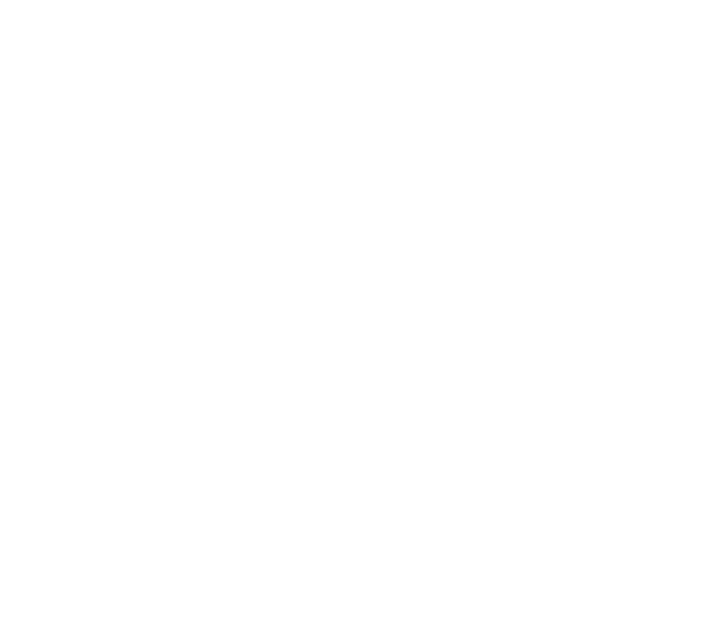
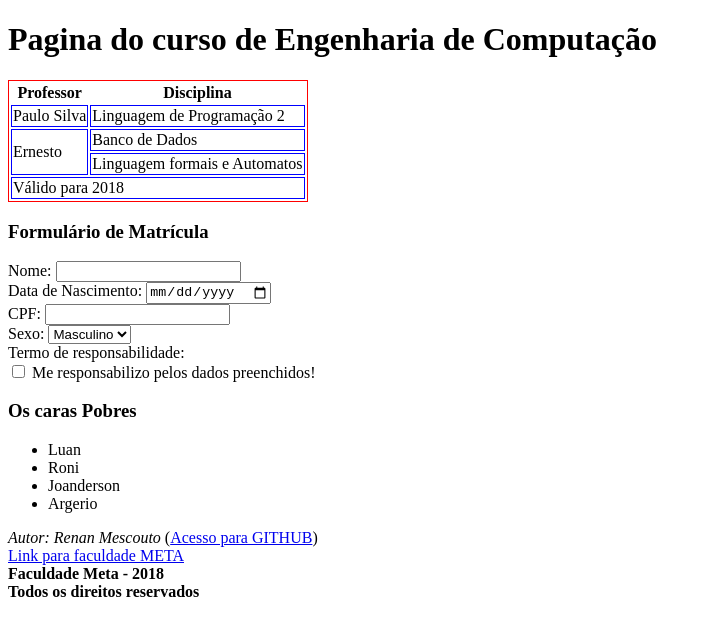
Before and after one commit to RenanMescouto/Aula1-HTML, a plain HTML site: page index2.html in a window 1280 px wide. Shown: the whole page, without its empty margins (0-711 px from the left). Drawn offline with Linux system fonts and the light colour scheme.

Commit message:
aula 04/09/2018

```diff
--- a/index2.html
+++ b/index2.html
@@ -0,0 +1,66 @@
+<!DOCTYPE html>
+<html>
+<head>
+
+	<title>Faculdade Meta</title>
+</head>
+<style type="text/css">
+	td {border: 1px solid blue;}
+</style>
+<body>
+	<h1>Pagina do curso de Engenharia de Computação</h1>
+	<table style="border: 1px solid red">
+		<thead>
+			<tr>
+			<th>Professor</th>
+			<th>Disciplina</th>
+			</tr>
+		</thead>
+		<tbody>
+		<tr>
+			<td>Paulo Silva</td>
+			<td>Linguagem de Programação 2</td>
+		</tr>
+		<tr>
+			<td rowspan= "2">Ernesto</td>
+			<td>Banco de Dados</td>
+		</tr>
+		<tr>
+
+			<td>Linguagem formais e Automatos</td>
+		</tr>
+		</tbody>
+		<tfoot>
+		<tr>
+			<td colspan="2">Válido para 2018</td>
+		</tr>
+		</tfoot>
+	</table>
+	<h3>Formulário de Matrícula</h3>
+	<from>
+		Nome: <input type="text" name=""> <br/>
+		Data de Nascimento: <input type="date" name=""> <br/>
+		CPF: <input type="text" name=""> <br/>
+		Sexo: <select>
+			<option>Masculino</option>
+			<option>Feminino</option>
+		</select> <br/>
+		Termo de responsabilidade: <br/><input type="checkbox" name=""> Me responsabilizo pelos dados preenchidos!
+	</form>
+	<h3>Os caras Pobres</h3>
+	<ul>
+		<li>Luan</li>
+		<li>Roni</li>
+		<li>Joanderson</li>
+		<li>Argerio</li>
+	</ul>
+	<div>
+		<span>
+			<i>Autor: Renan Mescouto</i>
+			(<a href="http://github.com/RenanMescouto">Acesso para GITHUB</a>)</span><br/>
+		<a href="http://meta.edu.br">Link para faculdade META</a><br/>
+		<b>Faculdade Meta - 2018</b><br/>
+		<strong>Todos os direitos reservados</strong>
+	</div>
+</body>
+</html>
```
Also changed, not shown: index.html (+18 -10 lines).
